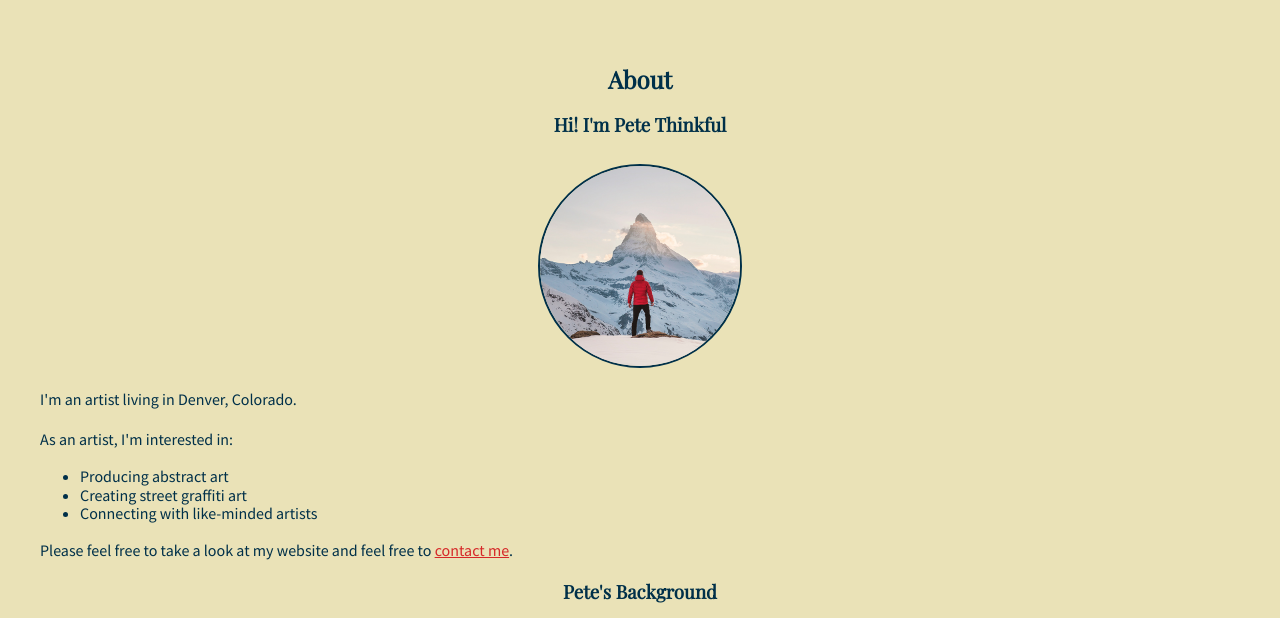
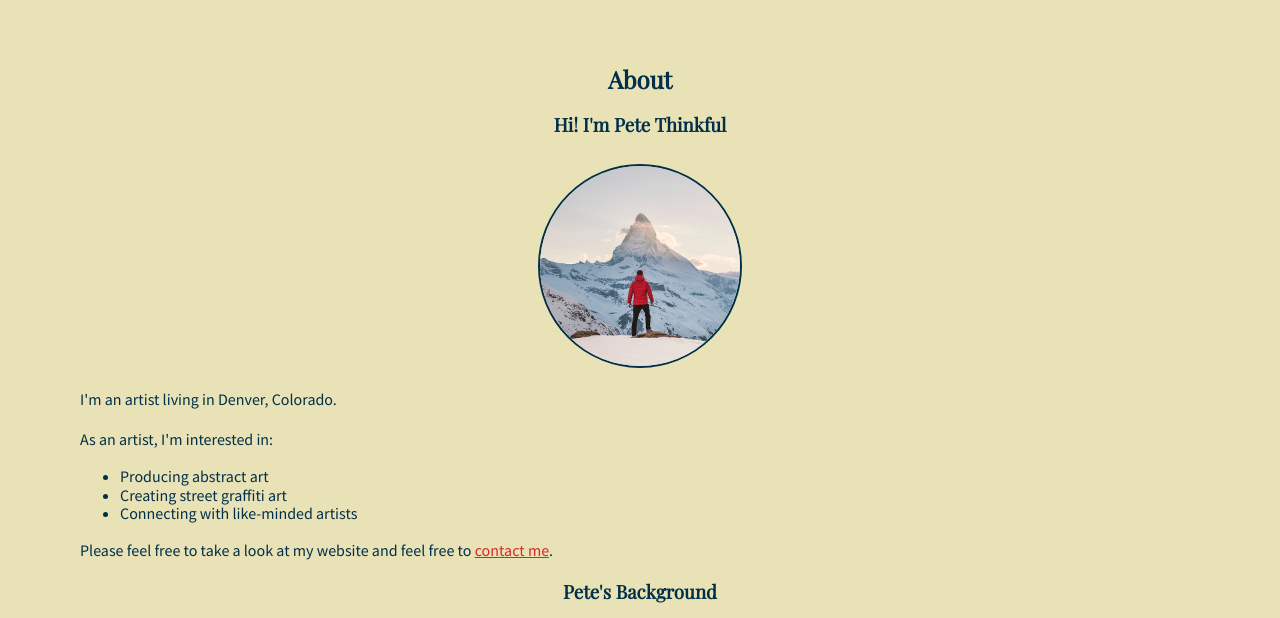
Before and after one commit to isaimoran/pete-thinkful, a plain HTML site: page index.html in a window 1280 px wide. Shown: the part 142-760 px from the top of the page. Drawn offline with nearby package versions, Linux system fonts and the light colour scheme.

Commit message:
Update style.css

```diff
--- a/style.css
+++ b/style.css
@@ -38,7 +38,15 @@ footer {
 
 p {
   line-height: 1.5;
+  padding: 0 40px 0 40px;
+}
 
+ul{
+  padding: 0 0 0 80px;
+}
+
+ol{
+  padding: 0 0 0 80px;
 }
 
 /* The div container constrains the content width within the main container to 600px */
```
